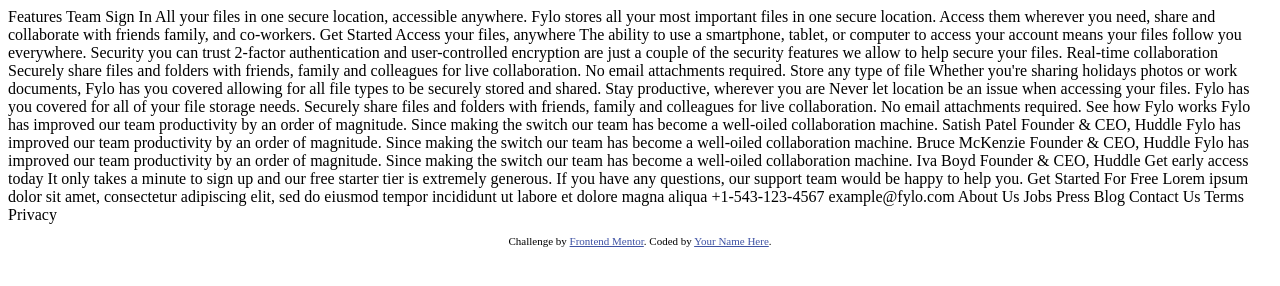
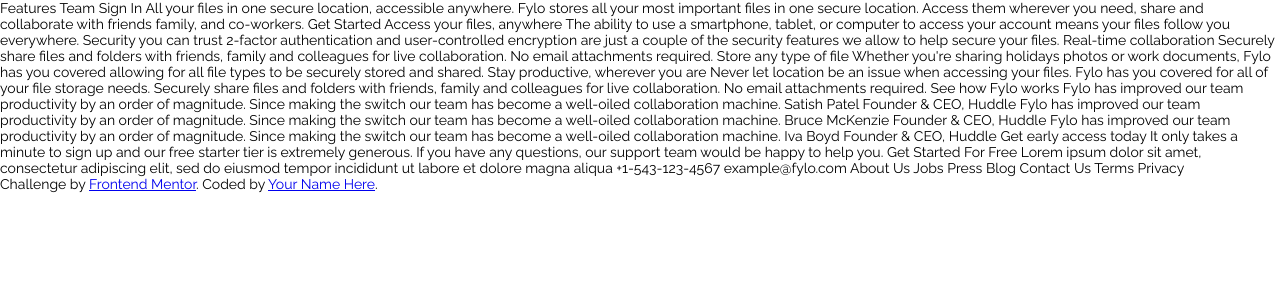
Before and after one commit to aratinau/frontendmentor-fylo-dark-theme-landing-page, a plain HTML site: page index.html in a window 1280 px wide. Drawn offline with Linux system fonts and the light colour scheme.

Commit message:
properties from main guide

```diff
--- /dev/null
+++ b/index.css
@@ -0,0 +1,110 @@
+/* ------------------- */
+/* Custom properties   */
+/* ------------------- */
+
+:root {
+    /* colors */
+    --white: 0, 0%, 100%;
+
+    /* colors primary */
+    --dark-blue-primary: 217, 28%, 15%;
+    --dark-blue-secondary: 218, 28%, 13%;
+    --dark-blue-footer-background: 216, 53%, 9%;
+    --dark-blue-testimonials---dark-blue-footer-background: 219, 30%, 18%;
+
+    /* colors accent */
+    --dark-cyan: 176, 68%, 64%;
+    --cyan: 176, 68%, 64%;
+    --blue: 198, 60%, 50%;
+    --ligh-red: 0, 100%, 63%;
+
+    /* font-sizes */
+    --fs-900: 9.375rem;
+    --fs-800: 6.25rem;
+    --fs-700: 3.5rem;
+    --fs-600: 2rem;
+    --fs-500: 1.75rem;
+    --fs-400: 1.125rem;
+    --fs-300: 1rem;
+    --fs-200: 0.875rem;
+
+    /* font-families */
+    --ff-main: 'Open Sans', sans-serif;
+    --ff-body: 'Raleway', sans-serif;
+}
+
+
+/* ------------------- */
+/* Reset               */
+/* ------------------- */
+
+/* https://piccalil.li/blog/a-modern-css-reset/ */
+
+/* Box sizing */
+*,
+*::before,
+*::after {
+    box-sizing: border-box;
+}
+
+/* Reset margins */
+body,
+h1,
+h2,
+h3,
+h4,
+h5,
+p,
+figure,
+picture {
+    margin: 0;
+}
+
+h1,
+h2,
+h3,
+h4,
+h5,
+h6,
+p {
+    font-weight: 400;
+}
+
+/* set up the body */
+body {
+    font-family: var(--ff-body);
+    font-weight: 400;
+    font-size: var(--fs-200);
+}
+
+/* make images easier to work with */
+img,
+picture {
+    max-width: 100%;
+    display: block;
+}
+
+/* make form elements easier to work with */
+input,
+button,
+textarea,
+select {
+    font: inherit;
+}
+
+/* remove animations for people who've turned them off */
+@media (prefers-reduced-motion: reduce) {
+    *,
+    *::before,
+    *::after {
+        animation-duration: 0.01ms !important;
+        animation-iteration-count: 1 !important;
+        transition-duration: 0.01ms !important;
+        scroll-behavior: auto !important;
+    }
+}
+
+
+/* ------------------- */
+/* ------------------- */
+/* ------------------- */
--- a/index.html
+++ b/index.html
@@ -8,11 +8,10 @@
 
   <title>Frontend Mentor | Fylo landing page with dark theme and features grid</title>
 
-  <!-- Feel free to remove these styles or customise in your own stylesheet 👍 -->
-  <style>
-    .attribution { font-size: 11px; text-align: center; }
-    .attribution a { color: hsl(228, 45%, 44%); }
-  </style>
+  <link rel="preconnect" href="https://fonts.googleapis.com">
+  <link rel="preconnect" href="https://fonts.gstatic.com" crossorigin>
+  <link href="https://fonts.googleapis.com/css2?family=Open+Sans:wght@400;700&family=Raleway:wght@400;700&display=swap" rel="stylesheet">
+  <link rel="stylesheet" href="index.css">
 </head>
 <body>
   Features
```
